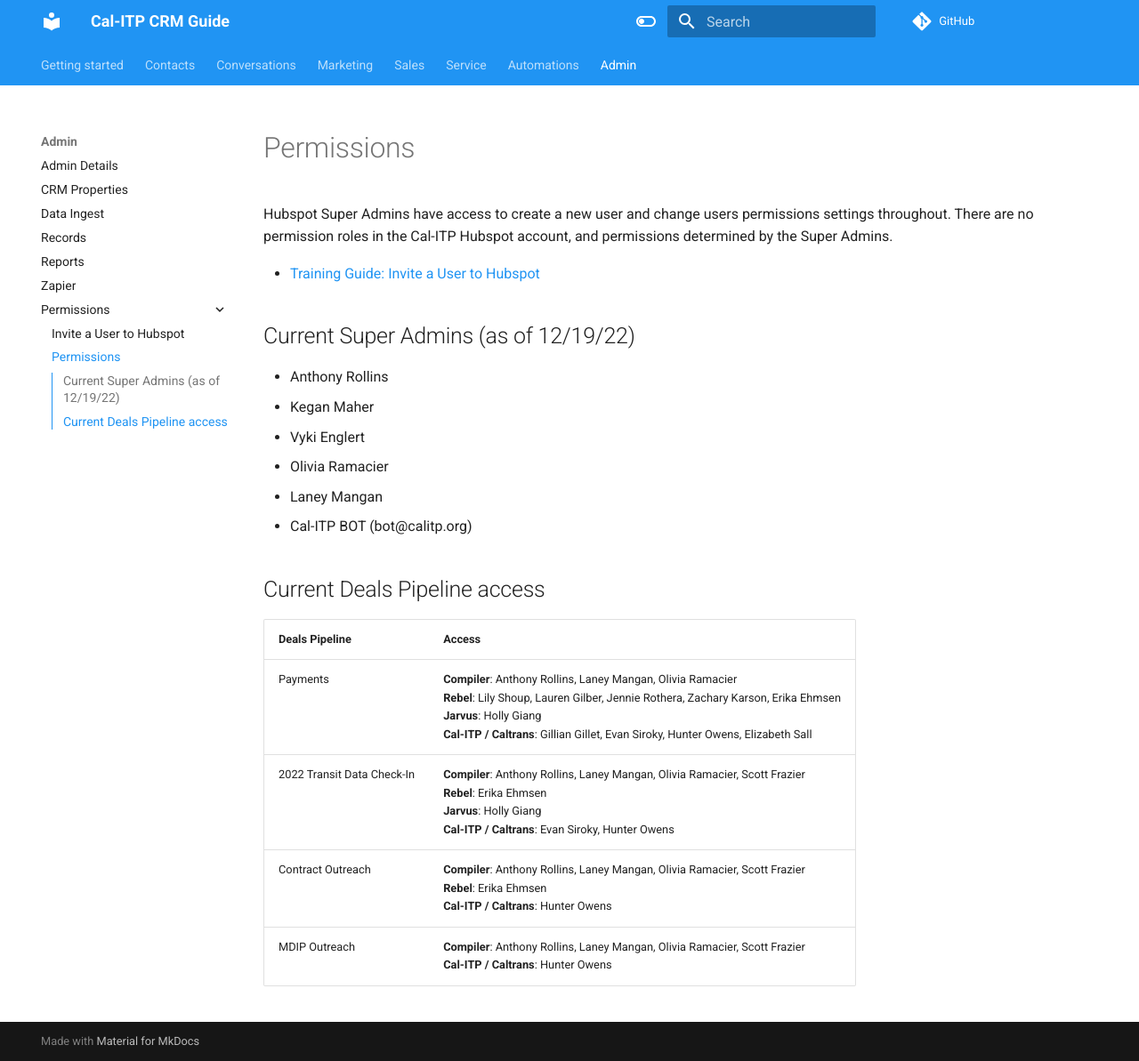
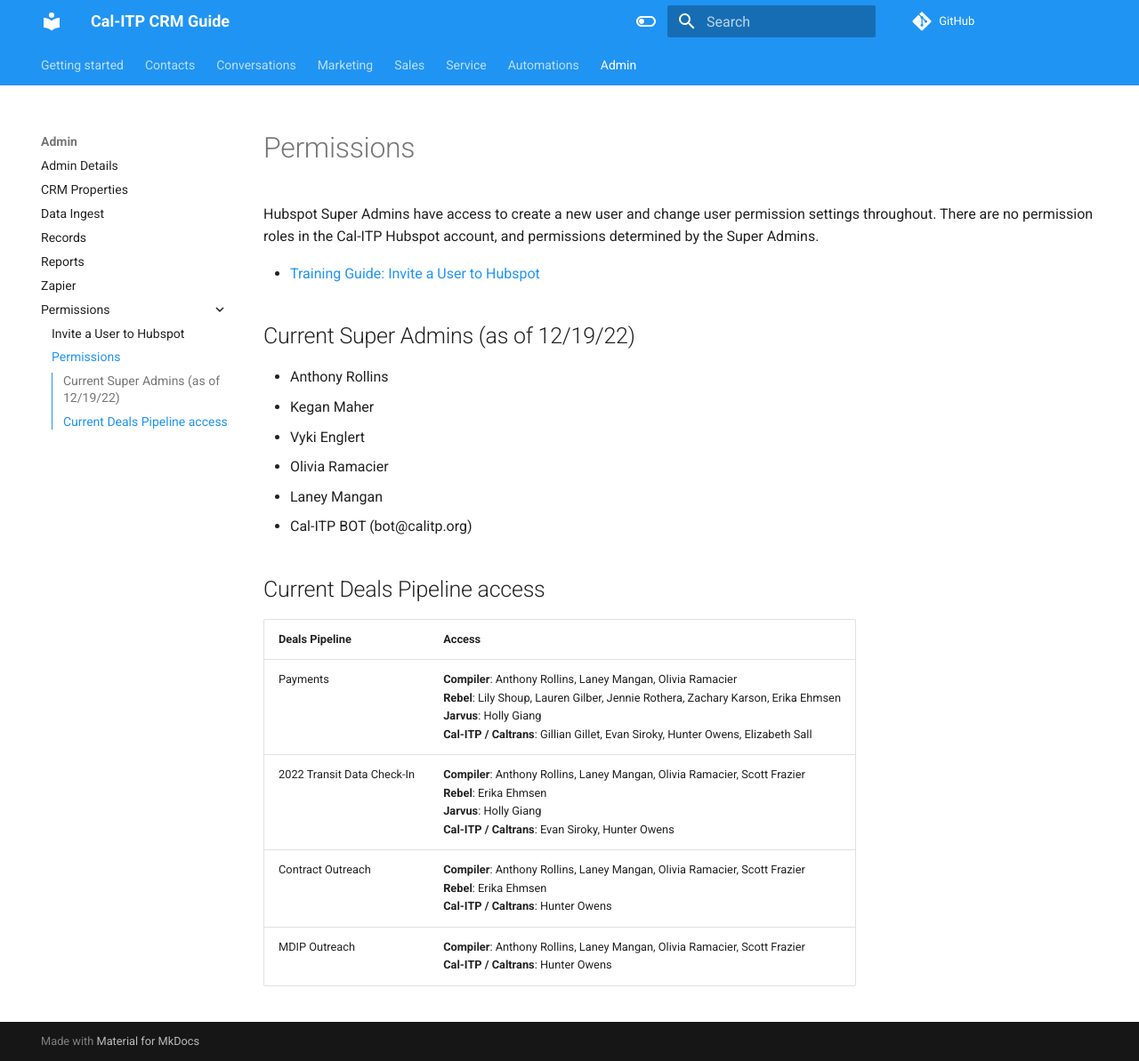
Before and after one commit to cal-itp/customer-success, an MkDocs documentation site: the page built from docs/admin/Permissions/permissions.md, in a window 1280 px wide and 1193 px high. Shown: the whole window at 89% size. Built offline with MkDocs 1.6.1 and Material for MkDocs 9.7.7, drawn with Linux system fonts in a browser that asks for light colours; nearby versions of some CDN libraries; comment, search, counter and statistics services are not loaded.

Commit message:
Grammar Edit

```diff
--- a/docs/admin/Permissions/permissions.md
+++ b/docs/admin/Permissions/permissions.md
@@ -1,6 +1,6 @@
 # Permissions
 
-Hubspot Super Admins have access to create a new user and change users permissions settings throughout. There are no permission roles in the Cal-ITP Hubspot account, and permissions determined by the Super Admins.
+Hubspot Super Admins have access to create a new user and change user permission settings throughout. There are no permission roles in the Cal-ITP Hubspot account, and permissions determined by the Super Admins.
 
 - [Training Guide: Invite a User to Hubspot](/admin/permissions/invite-a-user)
 
```
